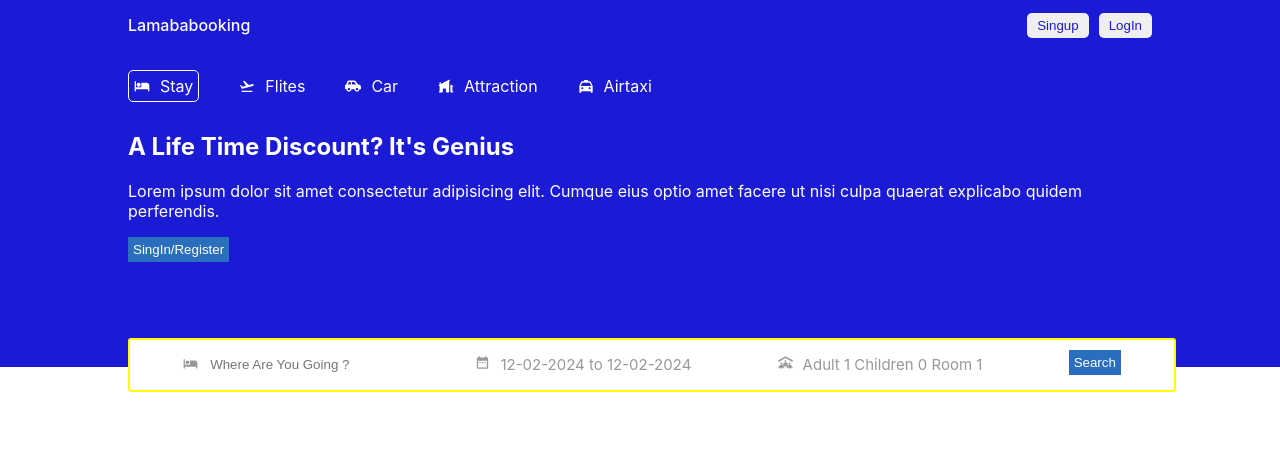
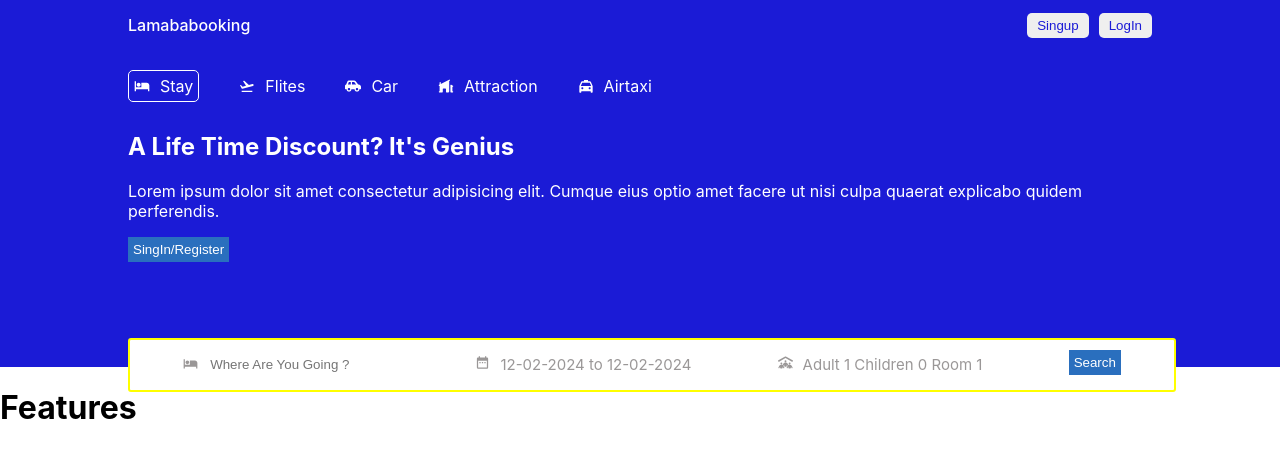
Before and after one commit to Foysalrabby/BokingApi, a React (Create React App) app in the folder client/: page / in a window 1280 px wide. Shown: the top 458 px of the page. Built offline with nearby package versions, Linux system fonts and the light colour scheme.

Commit message:
create features page and start up

```diff
--- /dev/null
+++ b/client/src/Component/Features/Features.jsx
@@ -0,0 +1,12 @@
+import React from 'react';
+import './Features.css';
+
+const Features = () => {
+    return (
+        <div>
+            <h1>Features</h1>
+        </div>
+    );
+};
+
+export default Features;
--- a/client/src/Pages/Home/Home.jsx
+++ b/client/src/Pages/Home/Home.jsx
@@ -1,12 +1,14 @@
 import React from 'react';
 import Navbar from '../../Component/Navbar/Navbar';
 import Header from '../../Component/Header/Header';
+import Features from '../../Component/Features/Features';
 
 const Home = () => {
     return (
         <div>
             <Navbar></Navbar>
             <Header> </Header>
+            <Features/>
         </div>
     );
 };
```
Also changed, not shown: client/src/Component/Features/Features.css (added).
